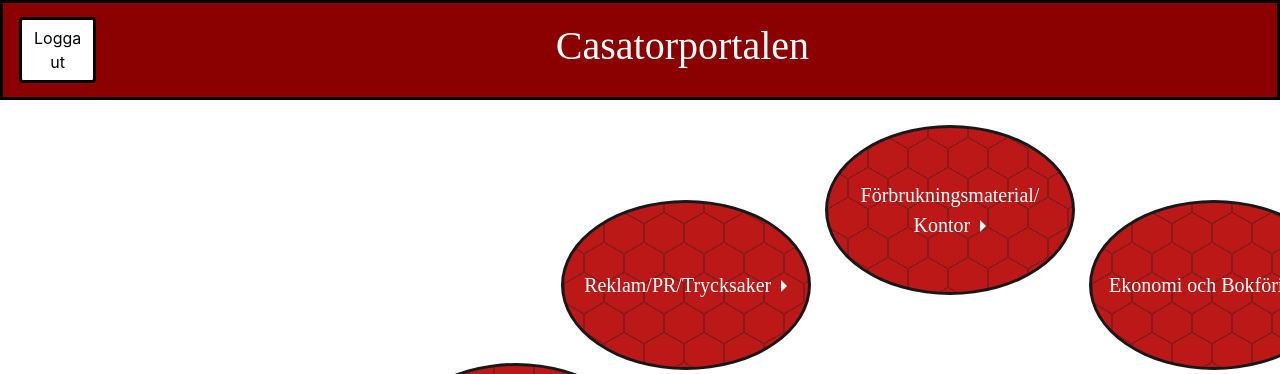
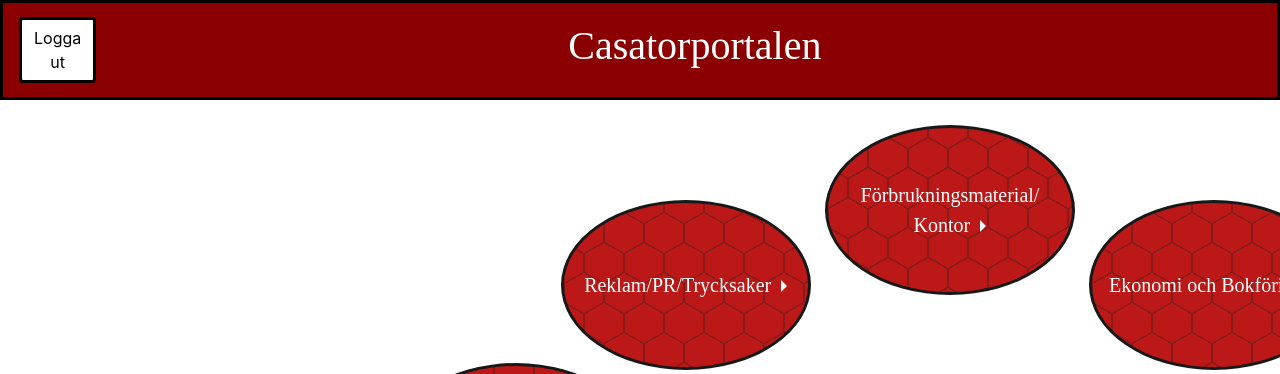
Before and after one commit to Lucaso98/casatorportal, a Django app: page / in a window 1280 px wide; the page is wider, and only the part inside the window is pictured. Shown: the top 374 px of that part. Run offline with Django 3.2, Linux system fonts and the light colour scheme; a user stored in the database is signed in; some libraries are stand-ins or nearby versions.

Commit message:
Update header.html

```diff
--- a/portalen/templates/portalen/header.html
+++ b/portalen/templates/portalen/header.html
@@ -7,14 +7,13 @@
     border: 3px solid black;
     height: 100px;
     width: 100%;
-    display: flex;
-    align-content: center;
   }
 
   .center {
     position: relative;
     font-family: serif;
-    margin: 37%;
+    margin: 38%;
+    top: 0%;
   }
 
   .btn.btn-primary {
```
